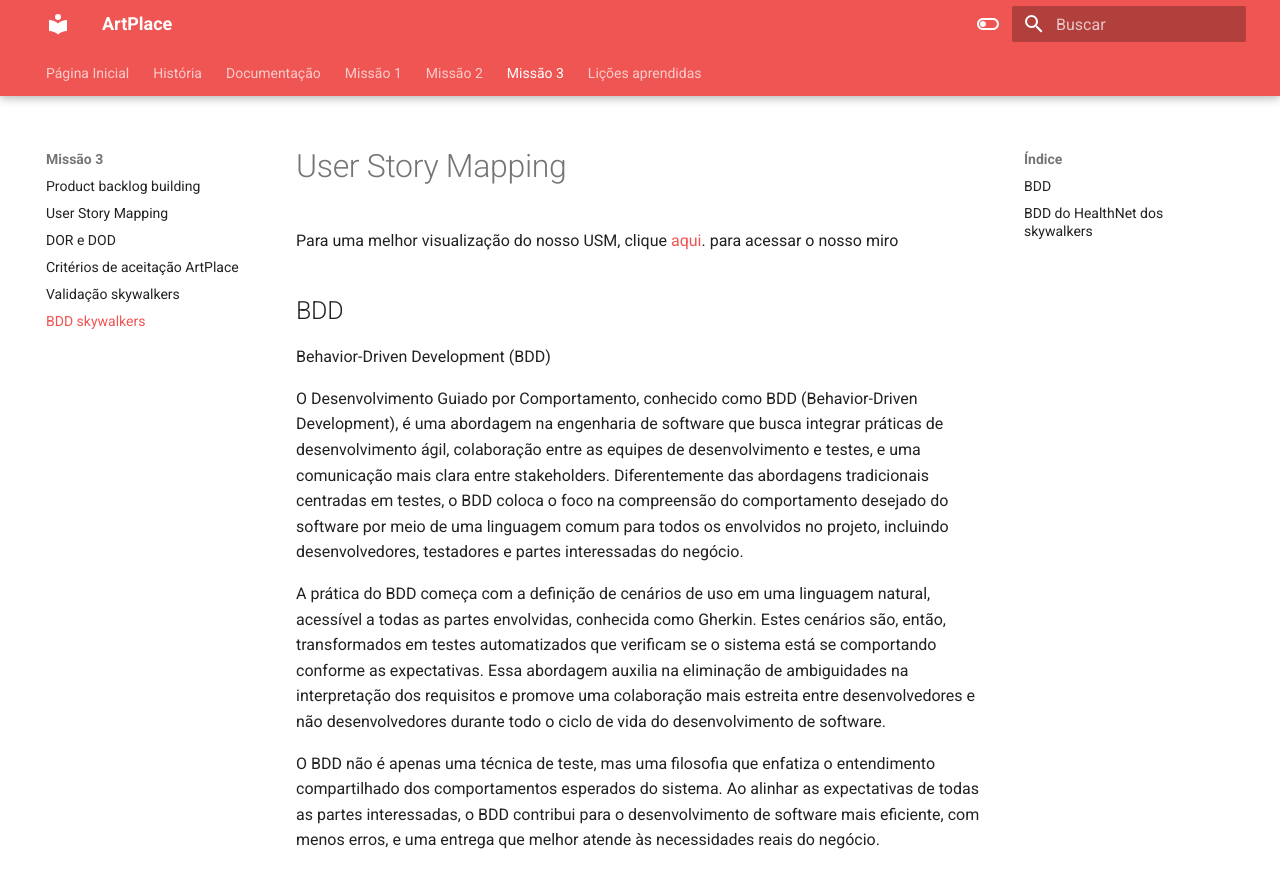
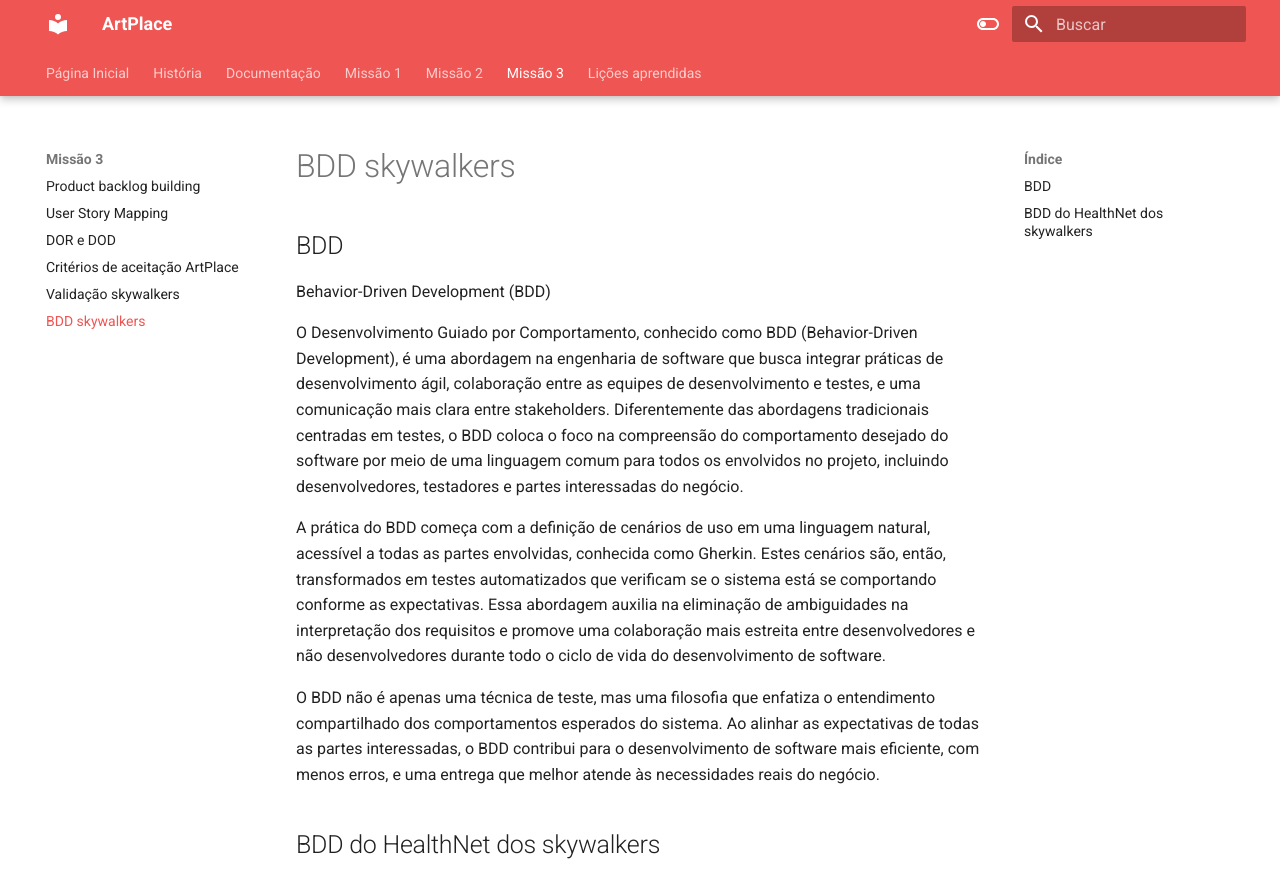
Before and after one commit to mdsreq-fga-unb/2023.2-ArtPlace, an MkDocs documentation site: the page built from docs/missao3/BddSkywalkers.md, in a window 1280 px wide and 900 px high, cut to the strip 0-874 px from the top of the window. Built offline with MkDocs 1.6.1 and Material for MkDocs 9.7.7, drawn with Linux system fonts in a browser that asks for light colours.

Commit message:
corrigindo bdd

```diff
--- a/docs/missao3/BddSkywalkers.md
+++ b/docs/missao3/BddSkywalkers.md
@@ -1,7 +1,3 @@
-# User Story Mapping
-
-Para uma melhor visualização do nosso USM, clique <a href="https://miro.com/app/board/uXjVNeUBBRc=/" target= "_blank">aqui</a>. para acessar o nosso miro
-
 ## BDD
 Behavior-Driven Development (BDD)
 
```
